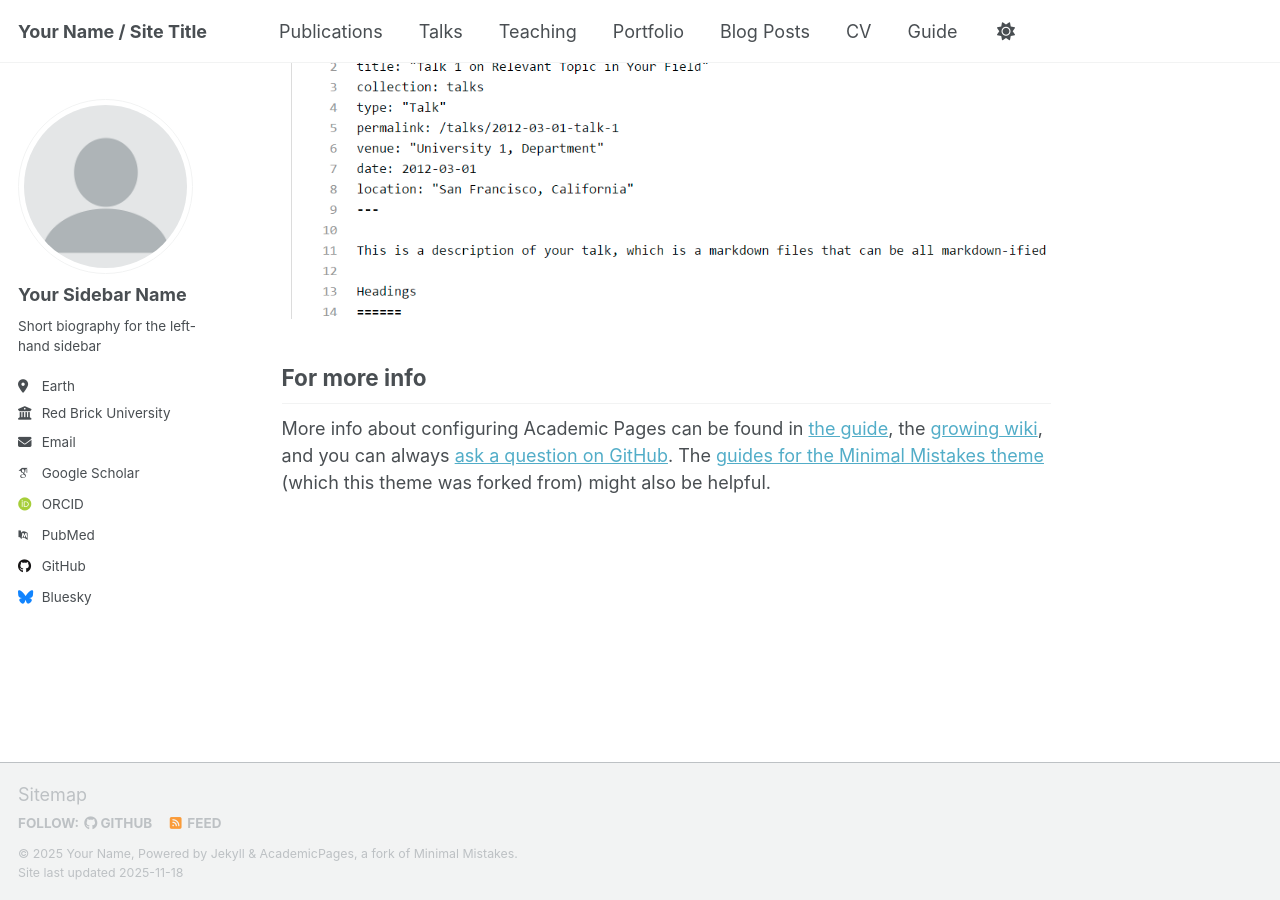
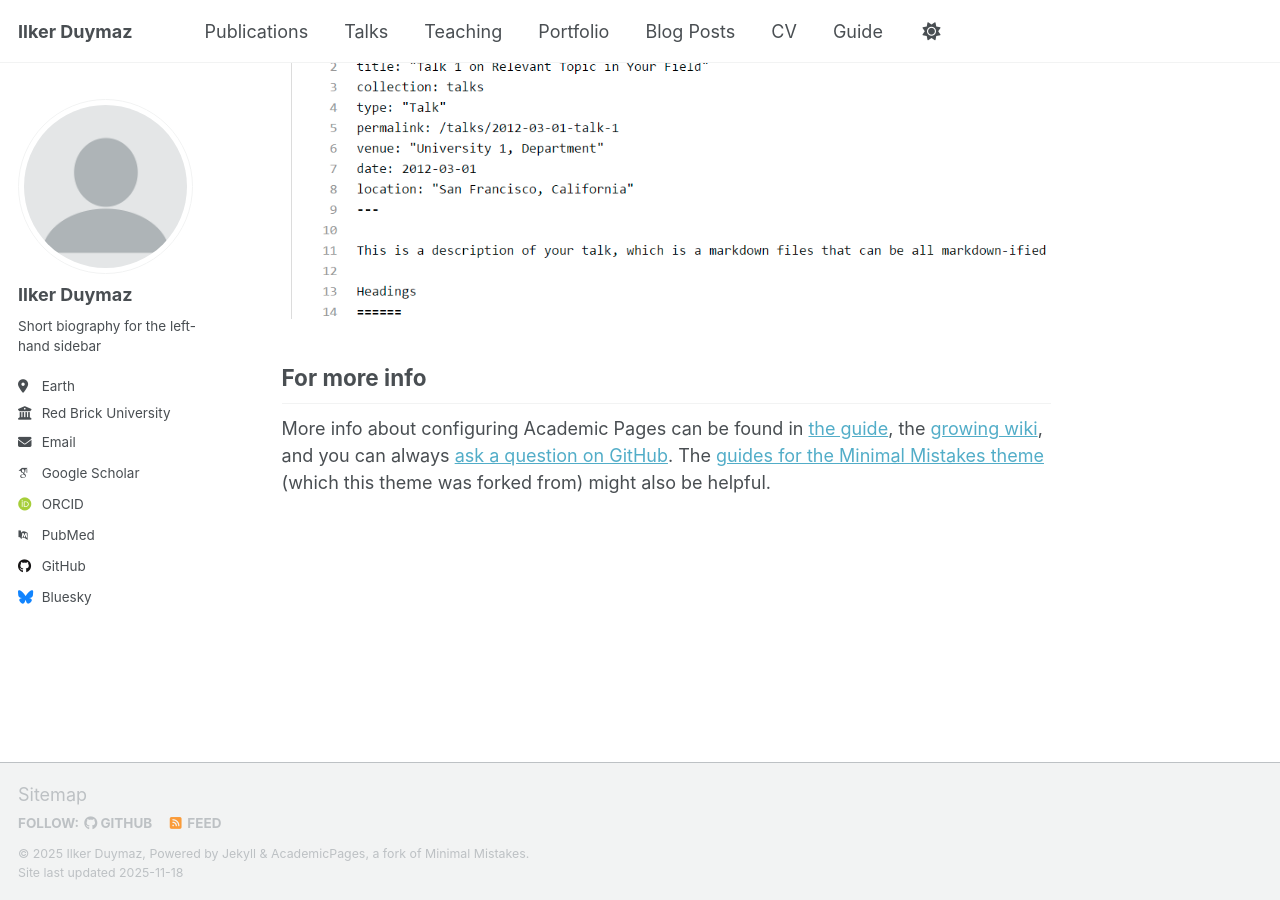
Before and after one commit to ilkerduymaz/ilkerduymaz.github.io, a Jekyll site: the page built from _pages/about.md, in a window 1280 px wide and 900 px high, scrolled down 2880 px. Built offline with Jekyll 4.4.1, drawn with Linux system fonts in a browser that asks for light colours; some web fonts are replaced; a script that is not in the unit is left out.

Commit message:
Update site configuration with personal details

```diff
--- a/_config.yml
+++ b/_config.yml
@@ -9,14 +9,14 @@
 # Basic Site Settings
 locale                   : "en-US"
 site_theme               : "default" # Currently available options are "default", "air"
-title                    : "Your Name / Site Title"
+title                    : "Ilker Duymaz"
 title_separator          : "-"
-name                     : &name "Your Name"
-description              : &description "Your Name's academic portfolio"   # Update this with a general description of your site, this is the default if not overridden by a page
-url                      : https://academicpages.github.io # The base hostname & protocol for your site e.g. "https://[your GitHub username].github.io",
+name                     : &name "Ilker Duymaz"
+description              : &description "Ilker's academic portfolio"   # Update this with a general description of your site, this is the default if not overridden by a page
+url                      : https://ilkerduymaz.github.io # The base hostname & protocol for your site e.g. "https://[your GitHub username].github.io",
                                                            # or if you already have some other page hosted on Github then use "https://[your GitHub username].github.io/[Your Repo Name]"
 baseurl                  : "" # the subpath of your site, e.g. "/blog"
-repository               : "academicpages/academicpages.github.io"
+repository               : "ilkerduymaz/ilkerduymaz.github.io"
 
 # Site Author - The following control what appear as part of the author content on the side bar.
 #               If a field is blank the icon and link will not appear, otherwise it will be shown.
@@ -24,7 +24,7 @@
 author:
   # Biographic information
   avatar           : "profile.png"
-  name             : "Your Sidebar Name"
+  name             : "Ilker Duymaz"
   pronouns         : # example: "she/her"
   bio              : "Short biography for the left-hand sidebar"
   location         : "Earth"
```
